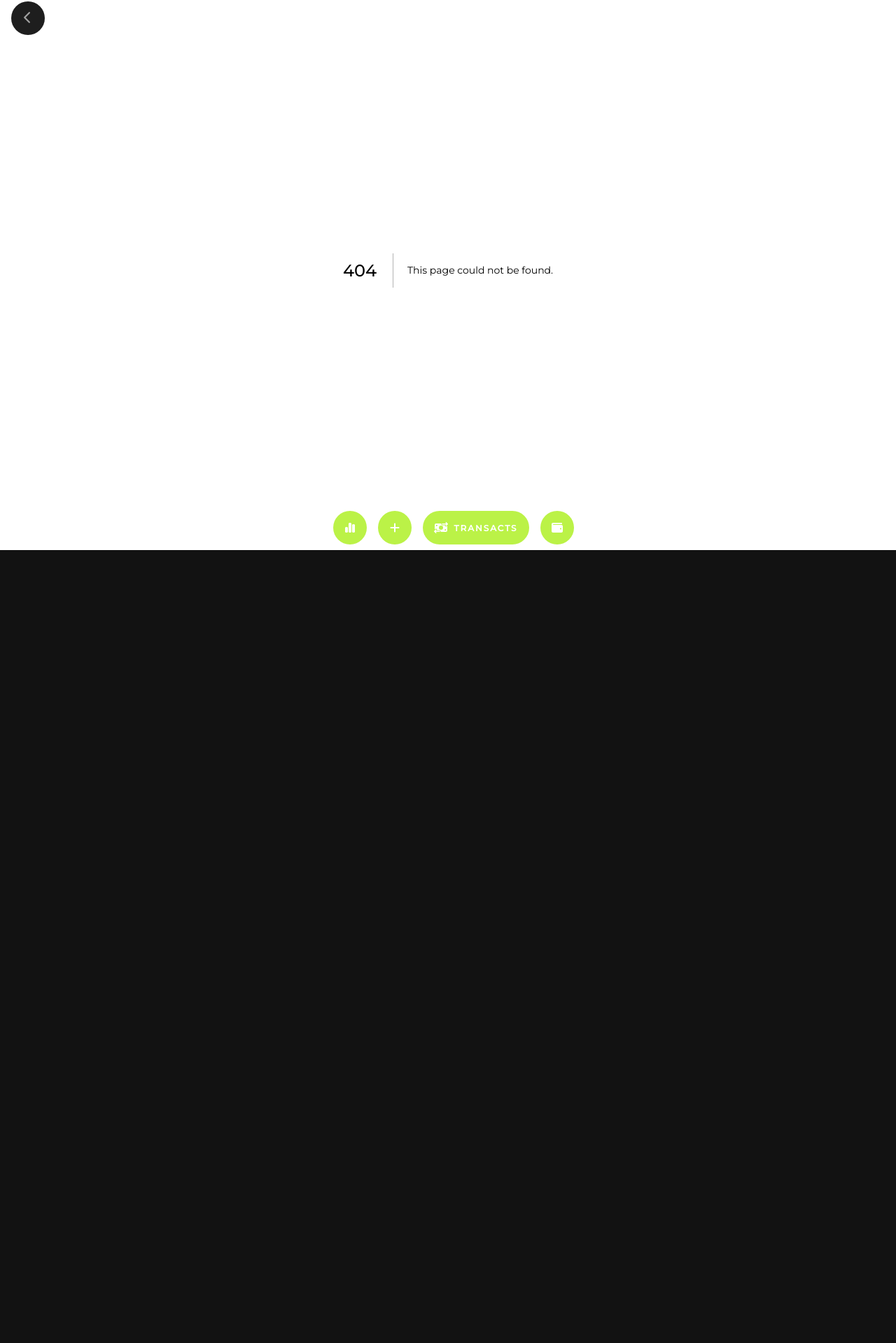
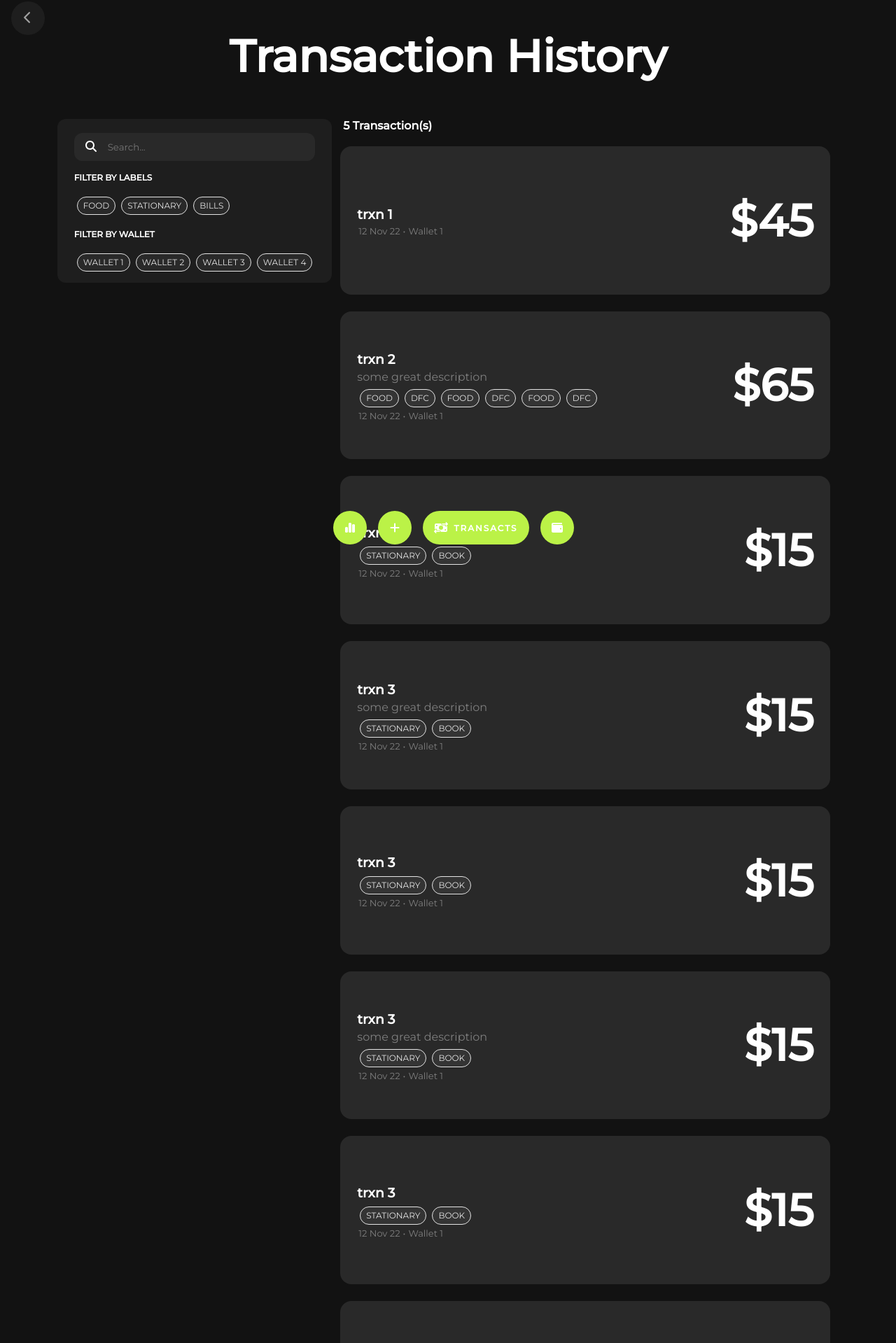
Before and after one commit to jalaj711/gastos-frontend, a Next.js app: page /transactions in a window 1280 px wide. Before the commit this address had no page. Shown: the part 14-1933 px from the top of the page at 70% size. Before the commit the page ends 800 px from the top, so only its background shows below. Built offline with nearby package versions, Linux system fonts and the light colour scheme.

Commit message:
create transactions page
Signed-off-by: Jalaj Kumar <96870071+jalaj711@users.noreply.github.com>

```diff
--- a/components/Label.tsx
+++ b/components/Label.tsx
@@ -33,7 +33,6 @@ export default function Label(props: {
           font-size: 12px;
           text-transform: uppercase;
           background: rgba(255, 255, 255, 0.05);
-          width: min-content;
           color: ${props.selected
             ? props.color
               ? color
--- /dev/null
+++ b/pages/transactions.tsx
@@ -0,0 +1,258 @@
+import React from "react";
+import Head from "next/head";
+import Label from "../components/Label";
+import Card from "../components/Card";
+import { FontAwesomeIcon } from "@fortawesome/react-fontawesome";
+import { faSearch } from "@fortawesome/free-solid-svg-icons";
+
+function Transaction(props: {
+  title: string;
+  description?: string;
+  value: number;
+  labels?: Array<string>;
+}) {
+  return (
+    <Card extraStyles="width: 100%;max-width: 700px;">
+      <div className="wrapper">
+        <div className="content">
+          <h3>{props.title}</h3>
+          <p style={{ color: "#fff6" }}>{props.description}</p>
+          <div>
+            {props.labels &&
+              props.labels.map((label, index) => (
+                <Label key={index}>{label}</Label>
+              ))}
+          </div>
+          <div className="details">
+            <span>12 Nov 22</span>
+            <span>•</span>
+            <span>Wallet 1</span>
+          </div>
+        </div>
+        <h1>${props.value}</h1>
+      </div>
+      <style jsx>{`
+        .wrapper {
+          display: flex;
+          align-items: center;
+        }
+        h3,
+        p {
+          margin: 4px 0;
+        }
+        .content {
+          margin-right: 16px;
+          flex-grow: 1;
+        }
+        .details {
+          font-size: small;
+          color: #fff6;
+        }
+        .details span {
+          margin: 0 2px;
+        }
+      `}</style>
+    </Card>
+  );
+}
+
+function TransactionHistory() {
+  return (
+    <>
+      <Head>
+        <title>Transaction History</title>
+        <meta name="description" content="Generated by create next app" />
+        <link rel="icon" href="/favicon.ico" />
+      </Head>
+
+      <main>
+        <div className="mainWrapper">
+          <h1>Transaction History</h1>
+        </div>
+        <div className="section">
+          <div className="filters">
+            <div className="search">
+              <FontAwesomeIcon icon={faSearch} strokeWidth={1} />
+              <input placeholder="Search..." />
+            </div>
+            <h4>Filter by labels</h4>
+            <div className="horizontalScroll">
+              <Label>Food</Label>
+              <Label>Stationary</Label>
+              <Label>Bills</Label>
+            </div>
+            <h4>Filter by wallet</h4>
+            <div className="horizontalScroll">
+              <Label>Wallet 1</Label>
+              <Label>Wallet 2</Label>
+              <Label>Wallet 3</Label>
+              <Label>Wallet 4</Label>
+            </div>
+          </div>
+          <div className="trxns cardGrid">
+            <h4>5 Transaction(s)</h4>
+            <Transaction title="trxn 1" value={45} />
+            <Transaction
+              title="trxn 2"
+              value={65}
+              description="some great description"
+              labels={["food", "dfc", "food", "dfc", "food", "dfc"]}
+            />
+            <Transaction
+              title="trxn 3"
+              value={15}
+              labels={["stationary", "book"]}
+            />
+            <Transaction
+              title="trxn 3"
+              value={15}
+              description="some great description"
+              labels={["stationary", "book"]}
+            />
+            <Transaction
+              title="trxn 3"
+              value={15}
+              labels={["stationary", "book"]}
+            />
+            <Transaction
+              title="trxn 3"
+              value={15}
+              description="some great description"
+              labels={["stationary", "book"]}
+            />
+            <Transaction
+              title="trxn 3"
+              value={15}
+              labels={["stationary", "book"]}
+            />
+            <Transaction
+              title="trxn 3"
+              value={15}
+              description="some great description"
+              labels={["stationary", "book"]}
+            />
+            <Transaction
+              title="trxn 3"
+              value={15}
+              labels={["stationary", "book"]}
+            />
+            <Transaction
+              title="trxn 3"
+              value={15}
+              description="some great description"
+              labels={["stationary", "book"]}
+            />
+          </div>
+        </div>
+      </main>
+      <div style={{ width: "100vw", height: "72px" }} />
+
+      <style jsx>
+        {`
+          main {
+            padding: 12px;
+          }
+
+          h1 {
+            font-weight: 700;
+            color: white;
+            font-size: 4rem;
+            text-align: center;
+          }
+          .cardGrid h4 {
+            margin: 8px 16px;
+          }
+
+          .mainWrapper {
+            width: 100%;
+            align-items: center;
+            display: flex;
+            justify-content: center;
+          }
+
+          .mainWrapper h1 {
+            justify-content: center;
+            align-self: center;
+          }
+          .search {
+            width: 100%;
+            padding: 0px 16px;
+            border-radius: 12px;
+            background: rgba(255, 255, 255, 0.05);
+            margin-top: 8px;
+          }
+
+          .search input {
+            margin-left: 8px;
+            padding: 12px 8px;
+            background: transparent;
+            border: none;
+            width: 80%;
+            color: #fff8;
+          }
+
+          .search input:hover,
+          .search input:focus {
+            outline: none;
+          }
+
+          .search svg {
+            stroke-width: 1px;
+          }
+
+          .cardGrid {
+            display: flex;
+            flex-wrap: wrap;
+            width: 100%;
+            max-width: 724px;
+          }
+          .section {
+            display: flex;
+            justify-content: center;
+          }
+          .filters {
+            padding: 12px 24px;
+            border-radius: 12px;
+            background: rgba(255, 255, 255, 0.05);
+            height: fit-content;
+            flex-grow: 0;
+            margin-top: 8px;
+            min-width: max-content;
+          }
+          .filters h4 {
+            text-transform: uppercase;
+            font-weight: 700;
+            font-size: 12px;
+          }
+          @media (max-width: 500px) {
+            .mainWrapper {
+              margin-top: 32px;
+            }
+            h1 {
+              font-size: 3rem;
+            }
+          }
+
+          @media (max-width: 950px) {
+            .section {
+              flex-direction: column;
+              align-items: center;
+            }
+            .filters {
+              width: 700px;
+              margin: 8px;
+            }
+          }
+          @media (max-width: 700px) {
+            .filters {
+              min-width: auto;
+              width: calc(100% - 24px);
+            }
+          }
+        `}
+      </style>
+    </>
+  );
+}
+
+export default TransactionHistory;
```
